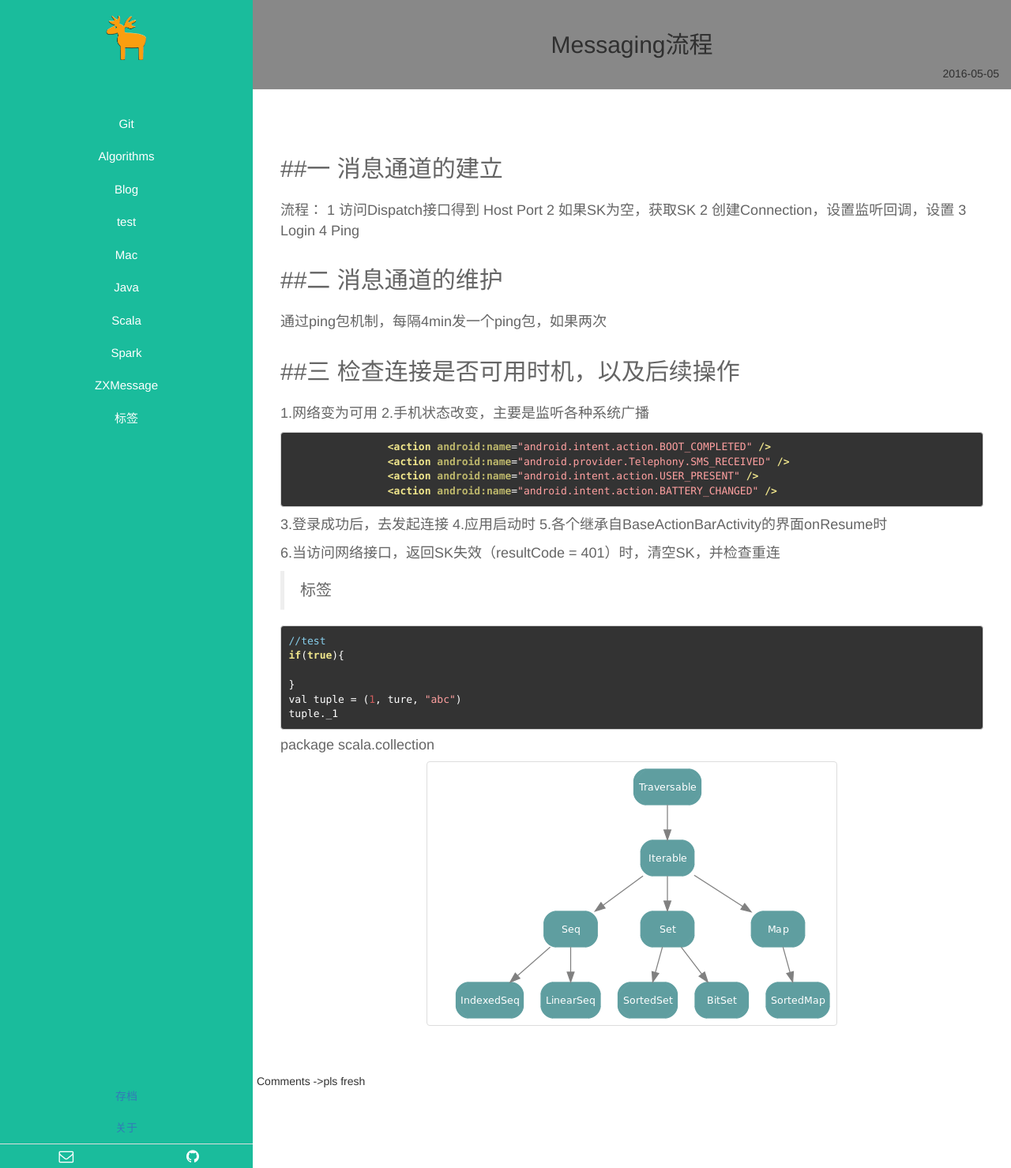
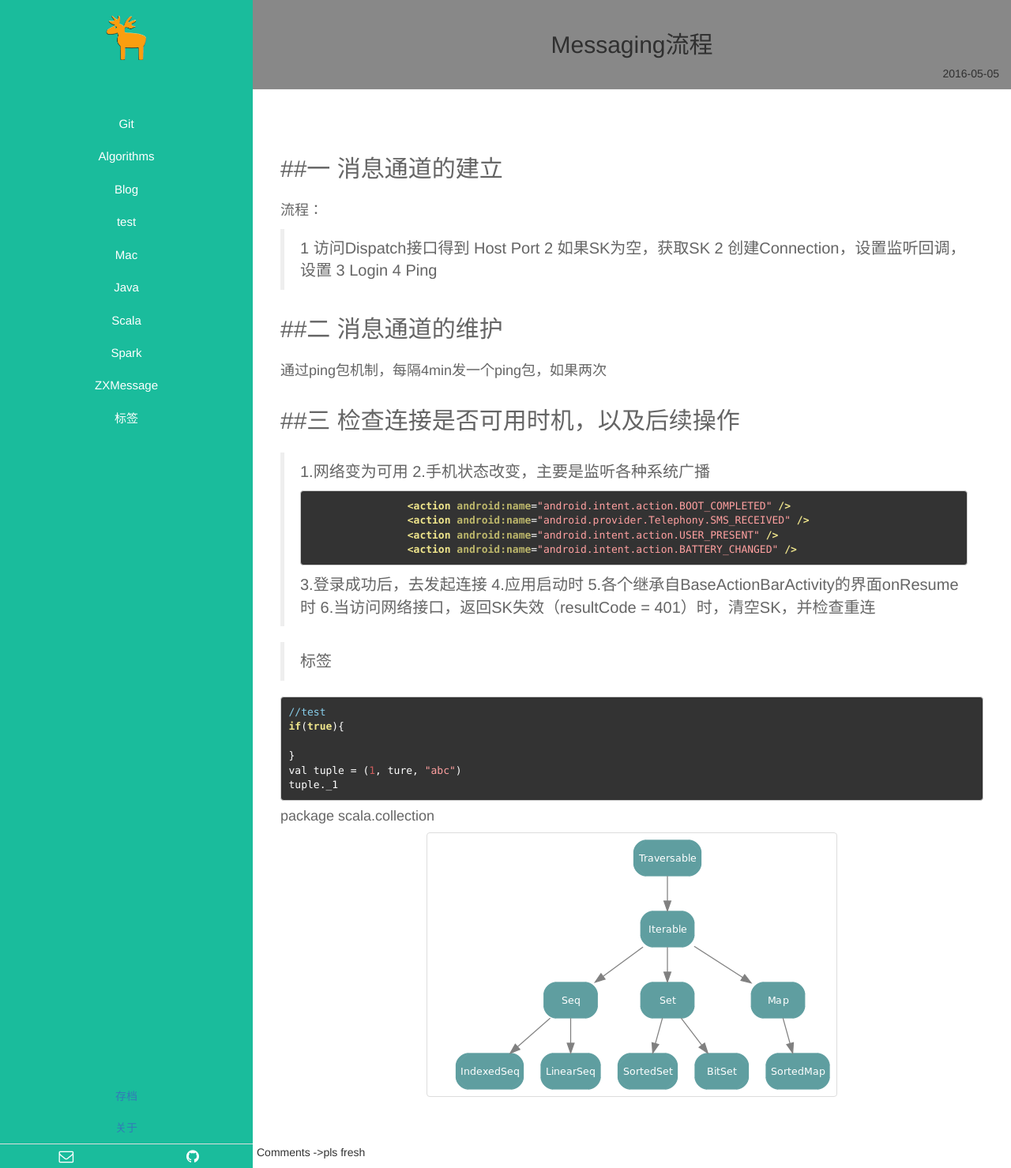
Before and after one commit to hubert1002/hubert1002.github.io, a Jekyll site: the page built from _posts/blog/2016-05-05-Blog-firstMd.md, in a window 1280 px wide. Shown: the whole page at 79% size. Built offline with Jekyll 4.4.1, drawn with Linux system fonts in a browser that asks for light colours; comment, search, counter and statistics services are not loaded.

````diff
--- a/_posts/blog/2016-05-05-Blog-firstMd.md
+++ b/_posts/blog/2016-05-05-Blog-firstMd.md
@@ -11,11 +11,11 @@ description: 掌信消息通道建立和维护
 ---
 
 流程：
-1 访问Dispatch接口得到 Host Port
-2 如果SK为空，获取SK
-2 创建Connection，设置监听回调，设置
-3 Login
-4 Ping
+>1 访问Dispatch接口得到 Host Port
+>2 如果SK为空，获取SK
+>2 创建Connection，设置监听回调，设置
+>3 Login
+>4 Ping
 
 ##二 消息通道的维护
 ---
@@ -25,19 +25,18 @@ description: 掌信消息通道建立和维护
 ##三 检查连接是否可用时机，以及后续操作
 ---
 
-1.网络变为可用
-2.手机状态改变，主要是监听各种系统广播
+>1.网络变为可用
+>2.手机状态改变，主要是监听各种系统广播
 ```
                 <action android:name="android.intent.action.BOOT_COMPLETED" />
                 <action android:name="android.provider.Telephony.SMS_RECEIVED" />
                 <action android:name="android.intent.action.USER_PRESENT" />
                 <action android:name="android.intent.action.BATTERY_CHANGED" />
 ```
-3.登录成功后，去发起连接
-4.应用启动时
-5.各个继承自BaseActionBarActivity的界面onResume时
-
-6.当访问网络接口，返回SK失效（resultCode = 401）时，清空SK，并检查重连
+>3.登录成功后，去发起连接
+>4.应用启动时
+>5.各个继承自BaseActionBarActivity的界面onResume时
+>6.当访问网络接口，返回SK失效（resultCode = 401）时，清空SK，并检查重连
 
 
 > 标签
````
